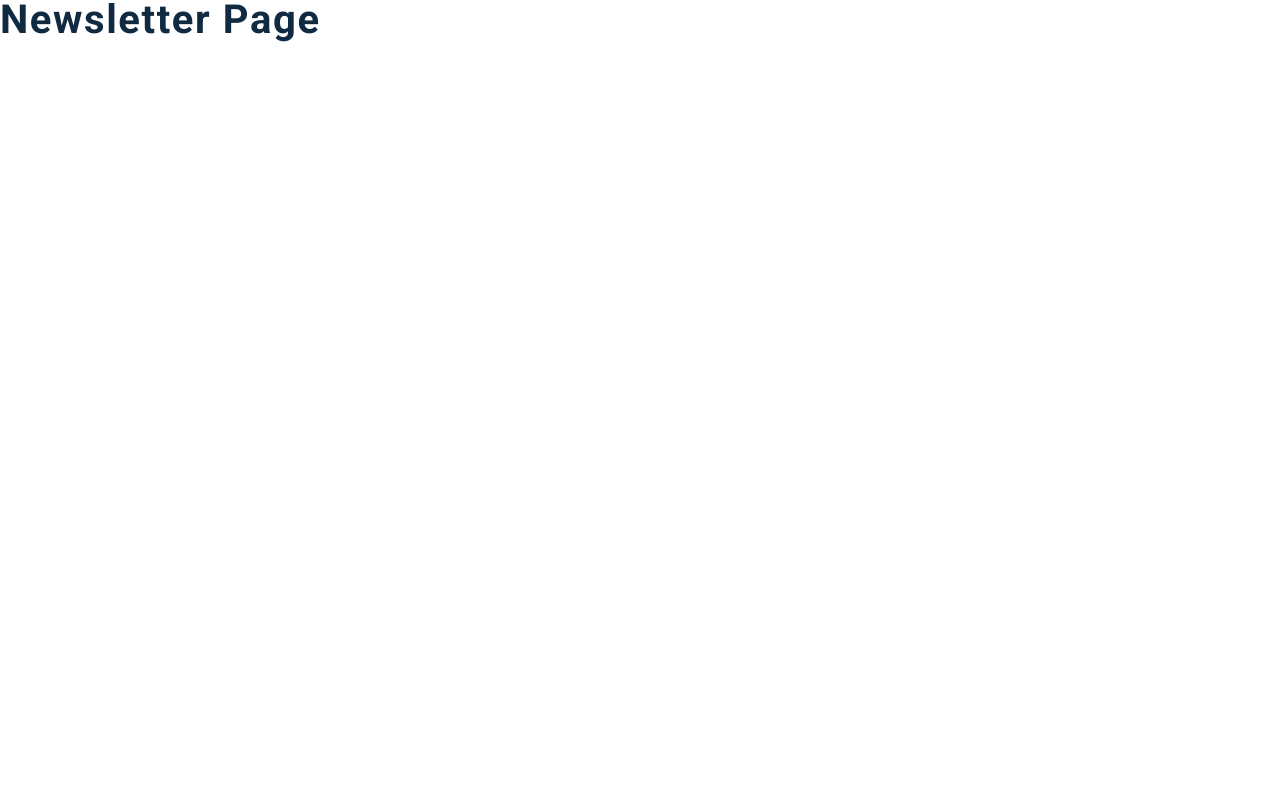
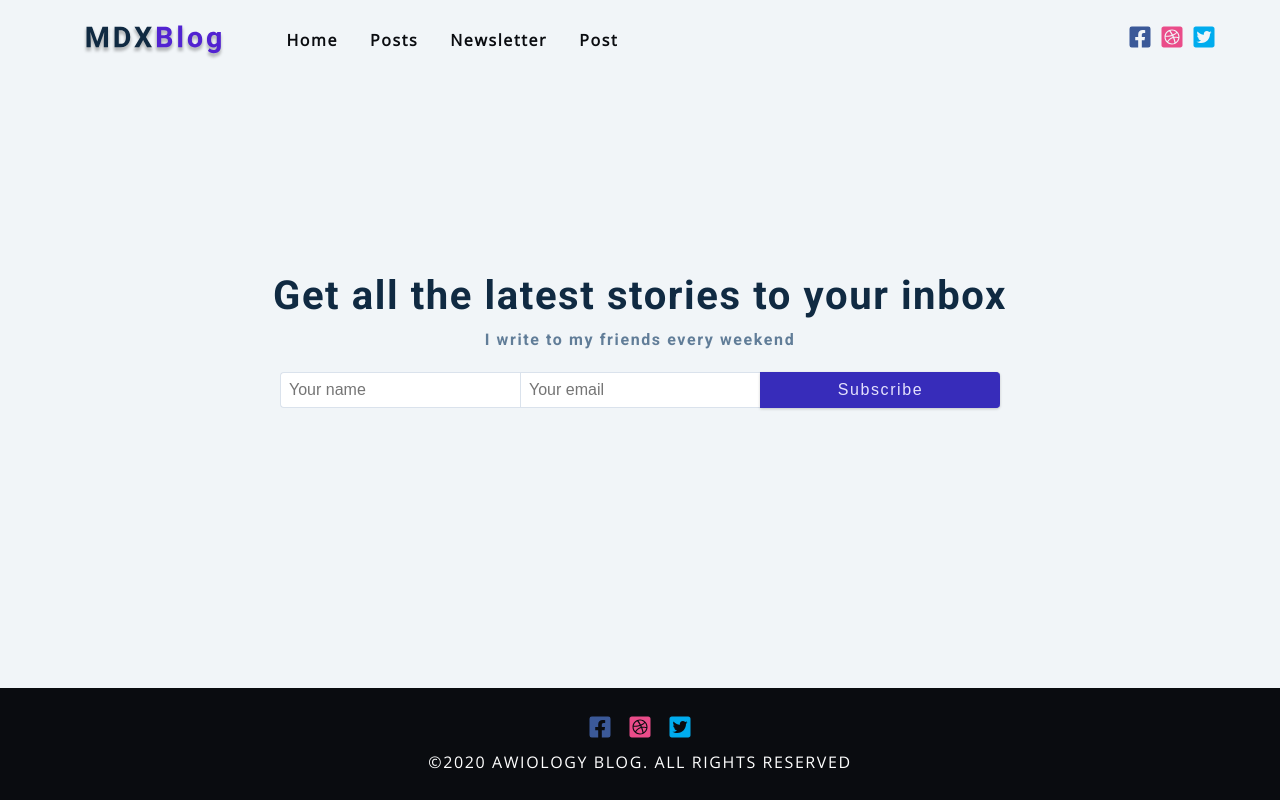
Before and after one commit to Awais512/gatsby-mdx-blog, a Gatsby site: page /newsletter in a window 1280 px wide. Built offline with nearby package versions, Linux system fonts and the light colour scheme; Gatsby itself is replaced by a stand-in of ours.

Commit message:
Newsletter  Page

```diff
--- a/src/pages/newsletter.js
+++ b/src/pages/newsletter.js
@@ -1,7 +1,33 @@
 import React from 'react'
 import Layout from '../components/Layout'
 const NewsLetter = () => {
-  return <h2>newsletter page</h2>
+  return (
+    <Layout>
+      <section className="newsletter-page">
+        <div className="page-center">
+          <h2>Get all the latest stories to your inbox</h2>
+          <h4>I write to my friends every weekend</h4>
+          <form className="contact-form">
+            <input
+              type="text"
+              name="name"
+              placeholder="Your name"
+              className="form-control"
+            />
+            <input
+              type="email"
+              name="email"
+              placeholder="Your email"
+              className="form-control"
+            />
+            <button className="btn form-control submit-btn" type="submit">
+              Subscribe
+            </button>
+          </form>
+        </div>
+      </section>
+    </Layout>
+  )
 }
 
 export default NewsLetter
```
